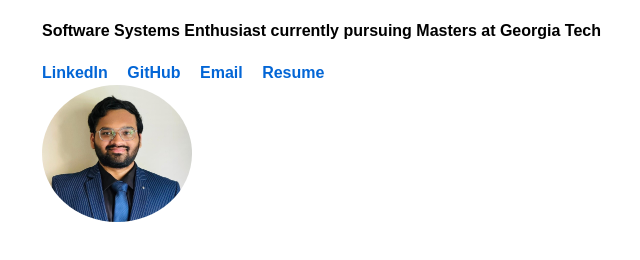
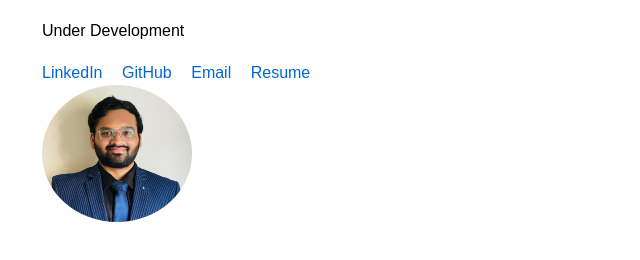
Before and after one commit to Cheata-77/Cheata-77.github.io, a plain HTML site: page index.html in a window 1280 px wide. Shown: the part 108-368 px from the top of the page, without its empty margins (248-888 px from the left). Drawn offline with Linux system fonts and the light colour scheme.

Commit message:
Under Dev

```diff
--- a/index.html
+++ b/index.html
@@ -27,7 +27,7 @@
 
   <h1>Chathurvedhi Talapaneni</h1>
 
-  <p><strong>Software Systems Enthusiast currently pursuing Masters at Georgia Tech</p>
+  <p>Under Development</p>
 
   <div class="links">
     <a href="www.linkedin.com/in/chathurvedhi" target="_blank">LinkedIn</a>
```
